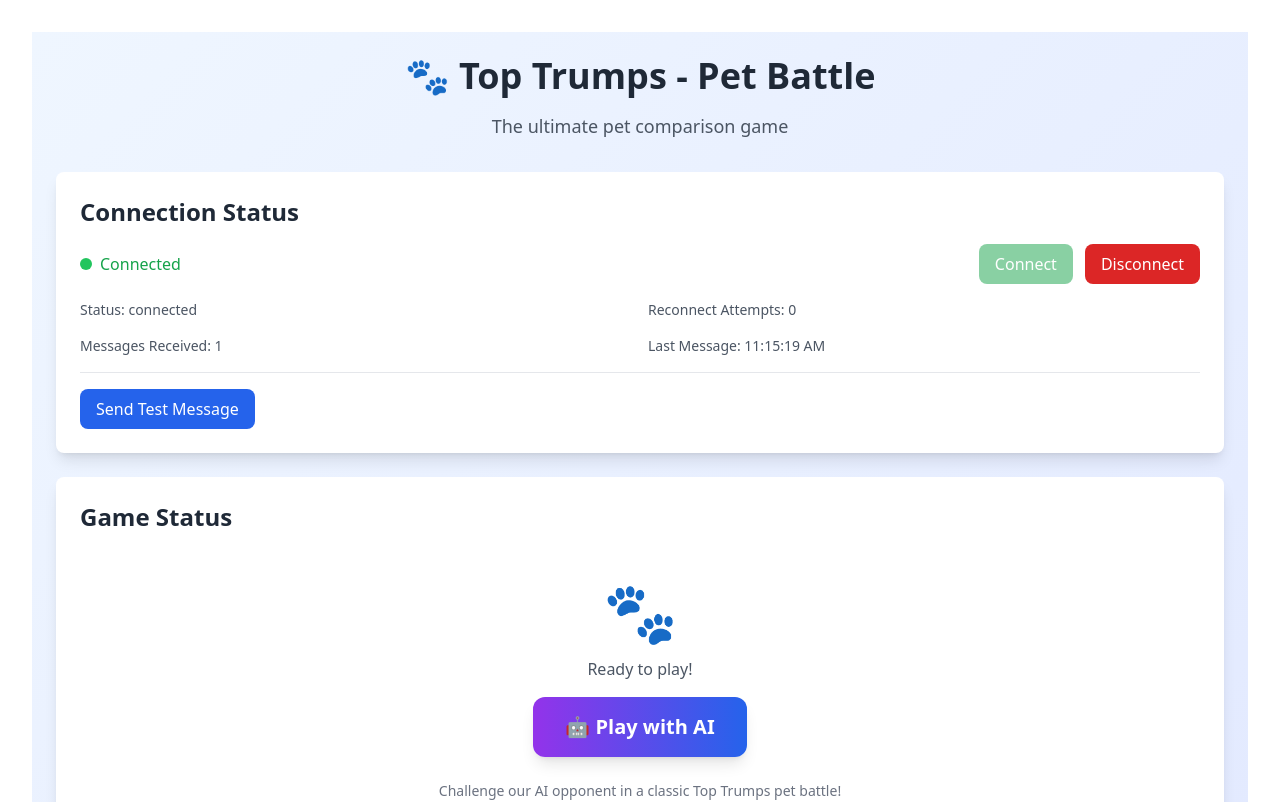
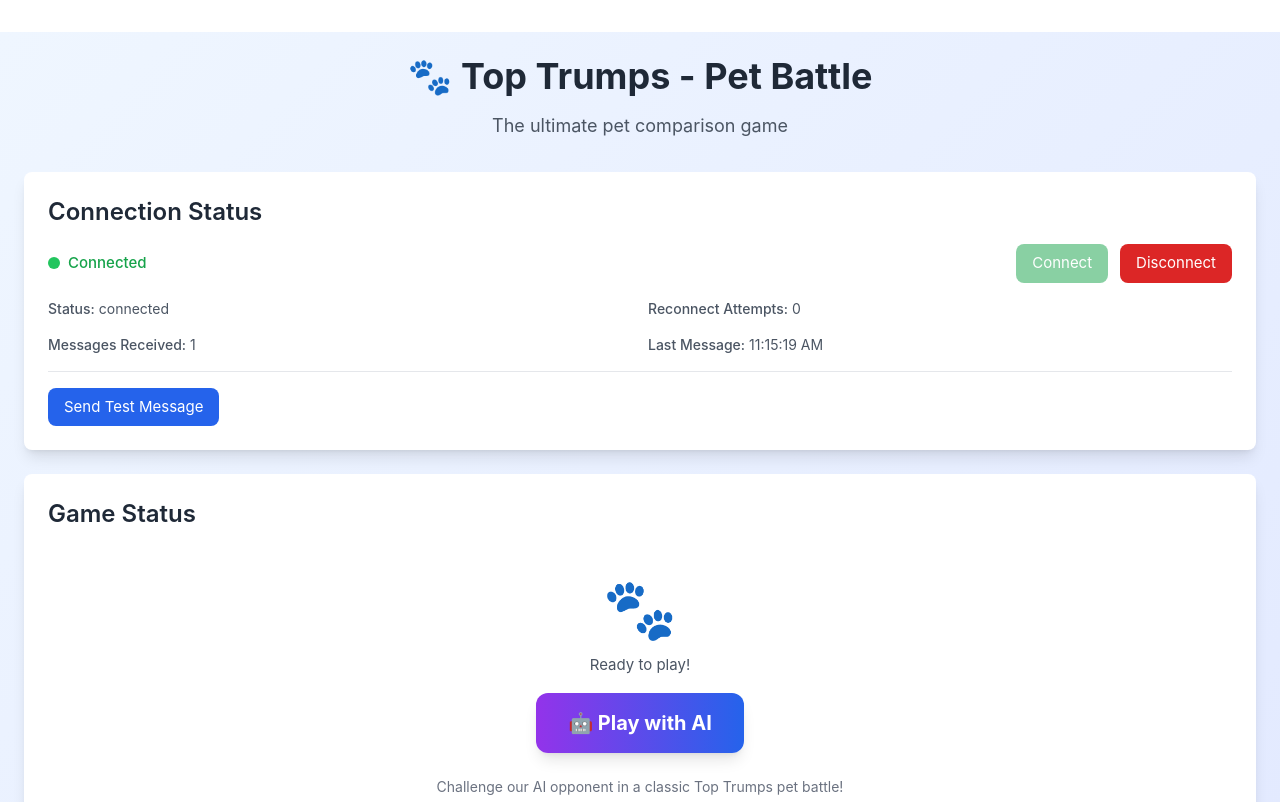
Before and after one commit to ashanshu/top_trumps_frontend, a Vue app: page / in a window 1280 px wide. Shown: the top 802 px of the page. Built offline with nearby package versions, Linux system fonts and the light colour scheme; the HTML template or start-up script is replaced by a standard one.

Commit message:
Fix CSS for Vercel deployment: reorder imports and remove conflicting styles

```diff
--- a/src/assets/main.css
+++ b/src/assets/main.css
@@ -1,38 +1,22 @@
+/* Import base styles first */
+@import './base.css';
+
+/* Tailwind CSS directives */
 @tailwind base;
 @tailwind components;
 @tailwind utilities;
 
-@import './base.css';
-
+/* Custom styles for Top Trumps game */
 #app {
   width: 100%;
   margin: 0 auto;
   font-weight: normal;
 }
 
-a,
-.green {
-  text-decoration: none;
-  color: hsla(160, 100%, 37%, 1);
-  transition: 0.4s;
-  padding: 3px;
-}
-
-@media (hover: hover) {
-  a:hover {
-    background-color: hsla(160, 100%, 37%, 0.2);
+/* Remove conflicting grid layout that interferes with game */
+@media (min-width: 1024px) {
+  #app {
+    display: block;
+    padding: 0;
   }
 }
-
-@media (min-width: 1024px) {
-  body {
-    display: flex;
-    place-items: center;
-  }
-
-  #app {
-    display: grid;
-    grid-template-columns: 1fr 1fr;
-    padding: 0 2rem;
-  }
-}
```
